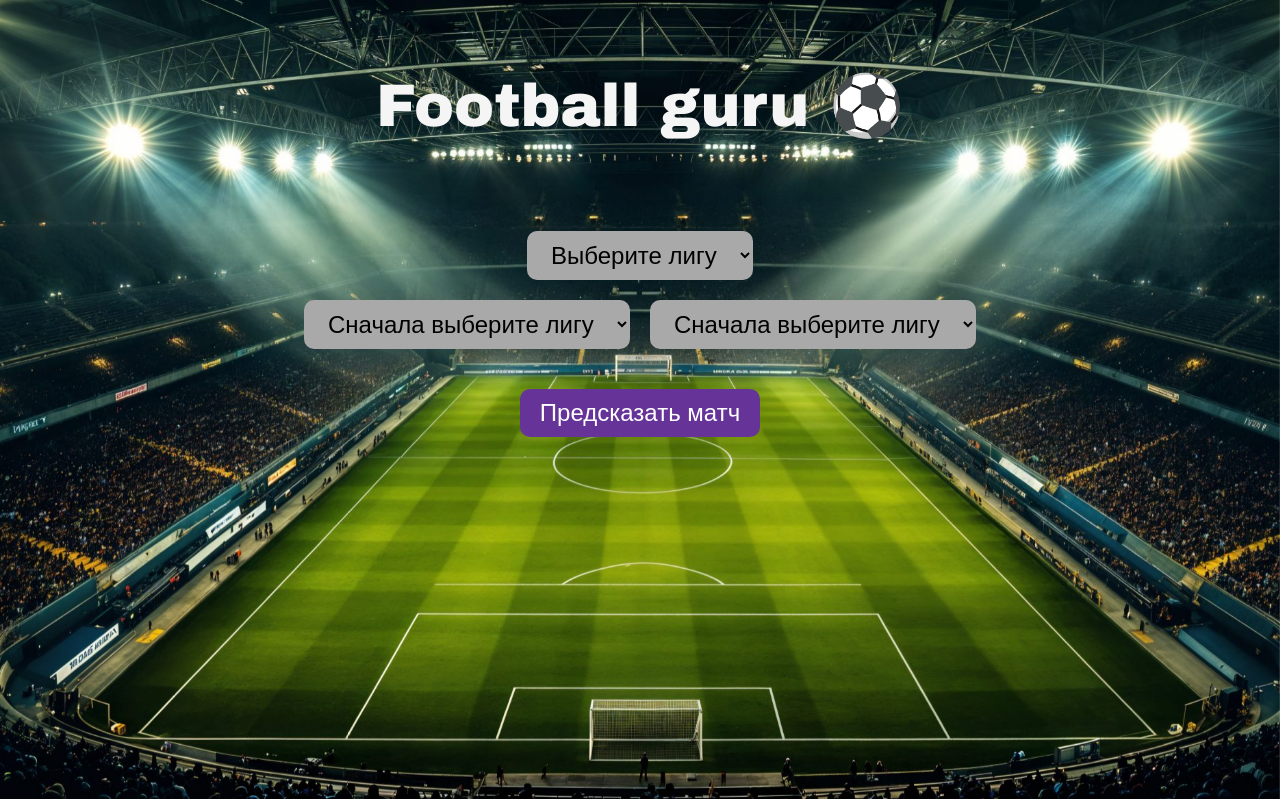
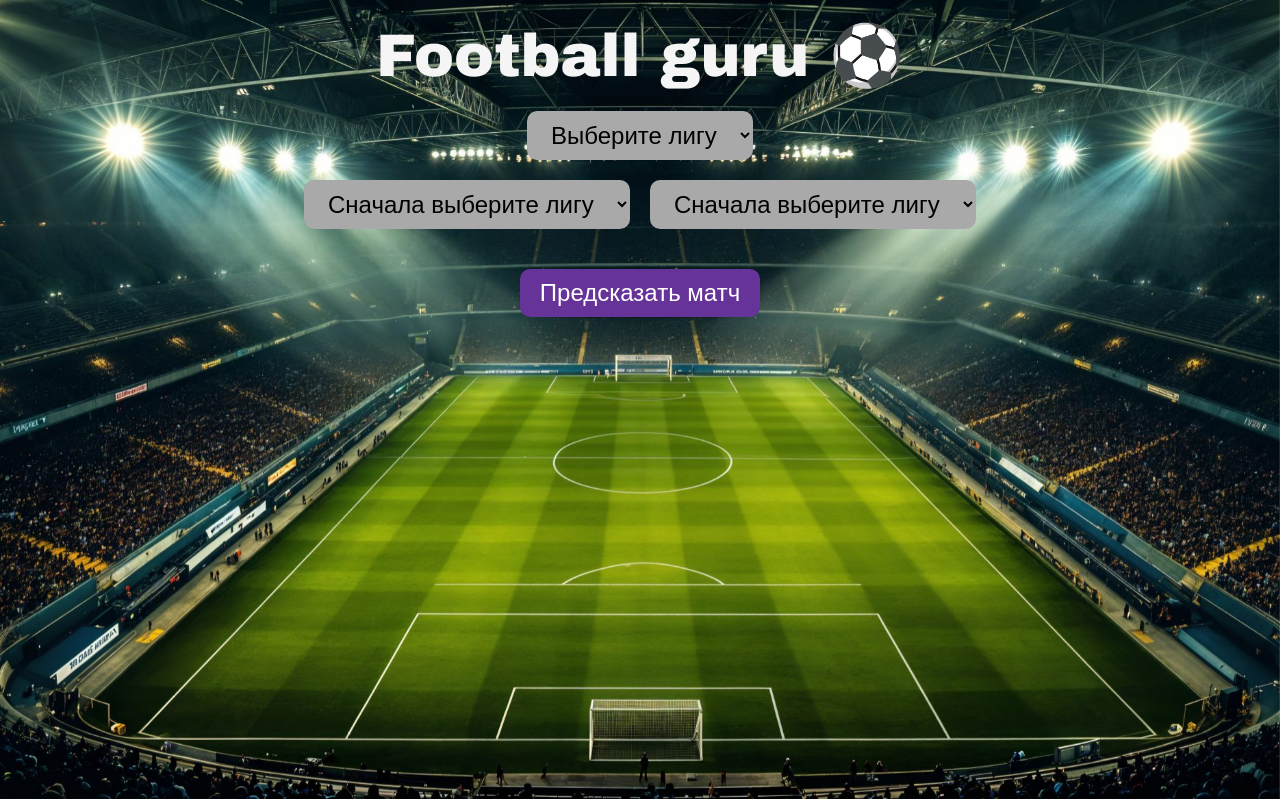
Before and after one commit to Jamal12321/Project, a Flask app: page / in a window 1280 px wide. Shown: the top 799 px of the page. Run offline with Flask 3, Linux system fonts and the light colour scheme.

Commit message:
Update index.html

```diff
--- a/templates/index.html
+++ b/templates/index.html
@@ -106,7 +106,7 @@
             text-align: center;
             font-weight: bold;
             font-size: 60px;
-            padding: 70px;
+            padding: 20px 20px 0 20px;
             color: whitesmoke;
         }
 
```
